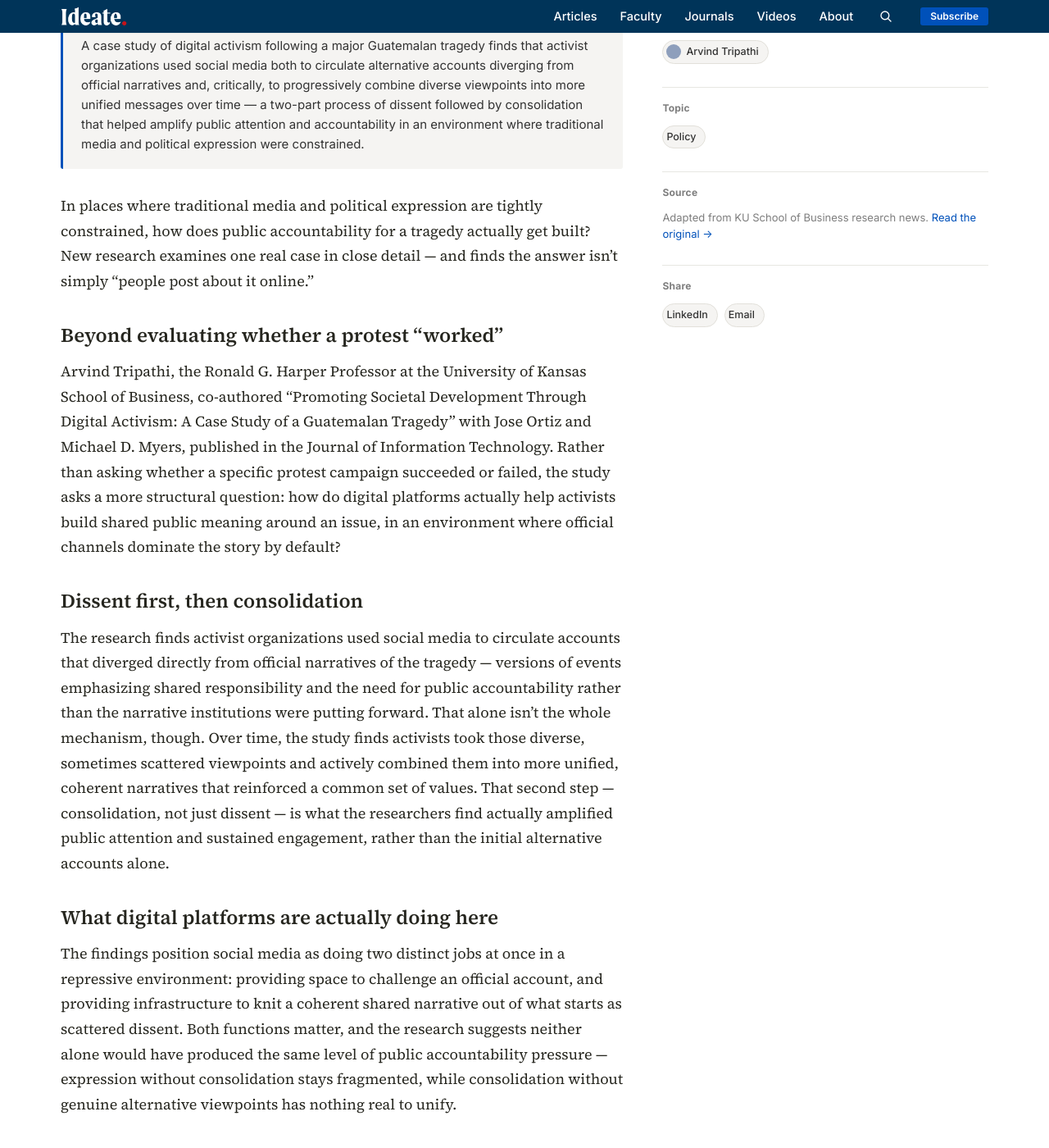
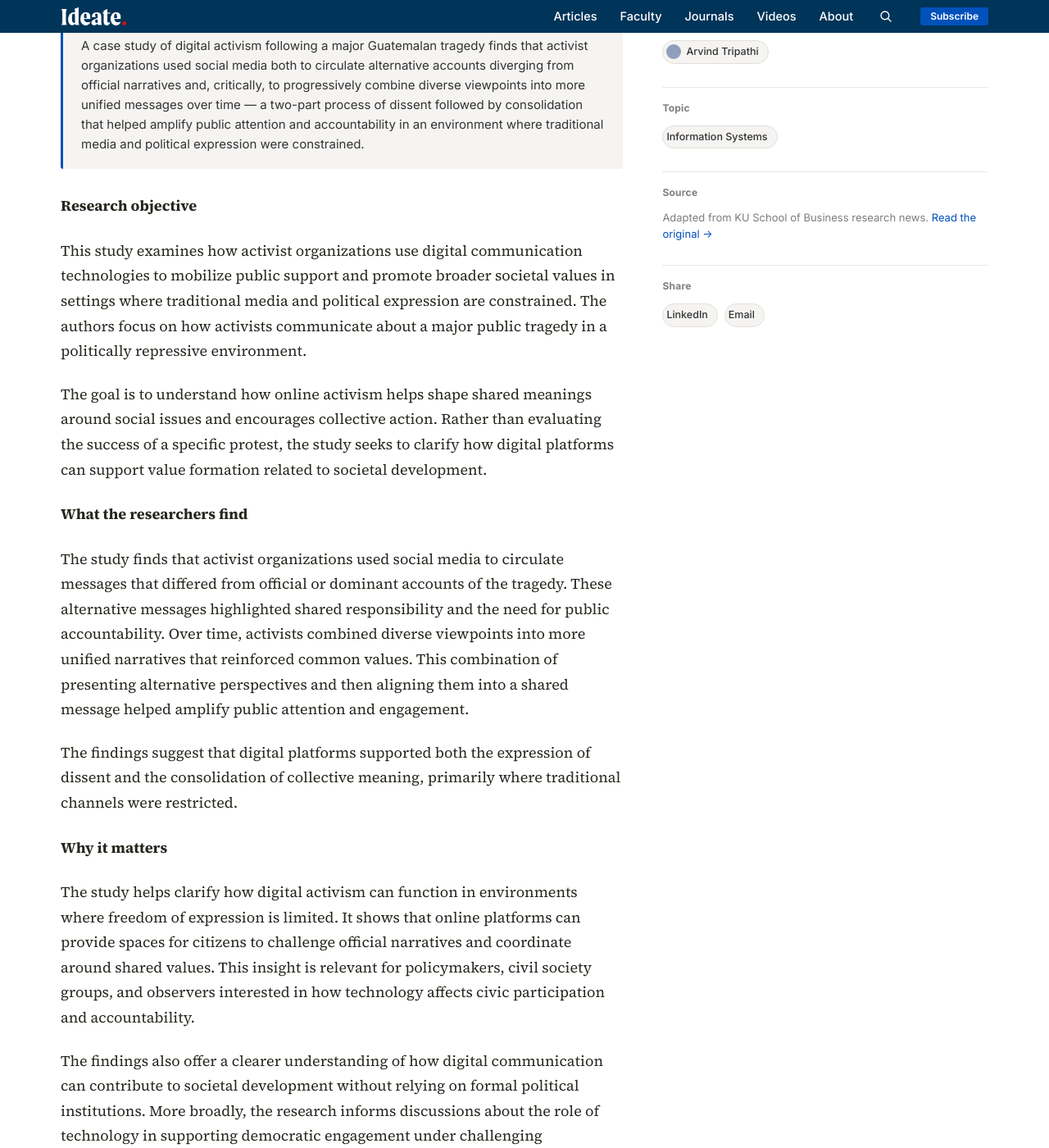
Before and after one commit to KUBschool/ideate, a Jekyll site: the page built from _articles/2025-10-13-digital-activism-guatemala.md, in a window 1280 px wide and 1400 px high, scrolled down 955 px. Shown: the whole window at 82% size. Built offline with Jekyll 4.4.1, drawn with Linux system fonts in a browser that asks for light colours; some of the changed text lies outside the part shown.

Commit message:
Update Article “2025-10-13-digital-activism-guatemala”

```diff
--- a/_articles/2025-10-13-digital-activism-guatemala.md
+++ b/_articles/2025-10-13-digital-activism-guatemala.md
@@ -1,39 +1,41 @@
 ---
-title: "How digital activism builds shared meaning when official channels can't be trusted"
-dek: "A case study of a Guatemalan tragedy examines how activists used social media not just to dissent from an official account, but to gradually weave competing viewpoints into a unified, harder-to-dismiss public narrative."
-topic: policy
+title: How digital activism builds shared meaning when official channels can't
+  be trusted
+dek: A case study of a Guatemalan tragedy examines how activists used social
+  media not just to dissent from an official account, but to gradually weave
+  competing viewpoints into a unified, harder-to-dismiss public narrative.
+topic: information-systems
 faculty:
   - arvind-tripathi
-byline: "Arvind Tripathi"
-date: 2025-10-13
+byline: Arvind Tripathi
+date: 2025-09-27
 image_tint: steam
 featured: false
-source_url: "https://business.ku.edu/research-and-faculty/analytics-information-operations/research-insights"
-answer_box: >-
-  A case study of digital activism following a major Guatemalan tragedy
-  finds that activist organizations used social media both to circulate
-  alternative accounts diverging from official narratives and,
-  critically, to progressively combine diverse viewpoints into more
-  unified messages over time — a two-part process of dissent followed
-  by consolidation that helped amplify public attention and
-  accountability in an environment where traditional media and
-  political expression were constrained.
+source_url: https://business.ku.edu/research-and-faculty/analytics-information-operations/research-insights
+answer_box: A case study of digital activism following a major Guatemalan
+  tragedy finds that activist organizations used social media both to circulate
+  alternative accounts diverging from official narratives and, critically, to
+  progressively combine diverse viewpoints into more unified messages over time
+  — a two-part process of dissent followed by consolidation that helped amplify
+  public attention and accountability in an environment where traditional media
+  and political expression were constrained.
+journal: Journal of Information Technology
+journal_url: https://journals.sagepub.com/doi/epub/10.1177/02683962251380597
 ---
+#### Research objective
 
-In places where traditional media and political expression are tightly constrained, how does public accountability for a tragedy actually get built? New research examines one real case in close detail — and finds the answer isn't simply "people post about it online."
+This study examines how activist organizations use digital communication technologies to mobilize public support and promote broader societal values in settings where traditional media and political expression are constrained. The authors focus on how activists communicate about a major public tragedy in a politically repressive environment.
 
-## Beyond evaluating whether a protest "worked"
+The goal is to understand how online activism helps shape shared meanings around social issues and encourages collective action. Rather than evaluating the success of a specific protest, the study seeks to clarify how digital platforms can support value formation related to societal development.
 
-Arvind Tripathi, the Ronald G. Harper Professor at the University of Kansas School of Business, co-authored "Promoting Societal Development Through Digital Activism: A Case Study of a Guatemalan Tragedy" with Jose Ortiz and Michael D. Myers, published in the Journal of Information Technology. Rather than asking whether a specific protest campaign succeeded or failed, the study asks a more structural question: how do digital platforms actually help activists build shared public meaning around an issue, in an environment where official channels dominate the story by default?
+#### What the researchers find
 
-## Dissent first, then consolidation
+The study finds that activist organizations used social media to circulate messages that differed from official or dominant accounts of the tragedy. These alternative messages highlighted shared responsibility and the need for public accountability. Over time, activists combined diverse viewpoints into more unified narratives that reinforced common values. This combination of presenting alternative perspectives and then aligning them into a shared message helped amplify public attention and engagement.
 
-The research finds activist organizations used social media to circulate accounts that diverged directly from official narratives of the tragedy — versions of events emphasizing shared responsibility and the need for public accountability rather than the narrative institutions were putting forward. That alone isn't the whole mechanism, though. Over time, the study finds activists took those diverse, sometimes scattered viewpoints and actively combined them into more unified, coherent narratives that reinforced a common set of values. That second step — consolidation, not just dissent — is what the researchers find actually amplified public attention and sustained engagement, rather than the initial alternative accounts alone.
+The findings suggest that digital platforms supported both the expression of dissent and the consolidation of collective meaning, primarily where traditional channels were restricted.
 
-## What digital platforms are actually doing here
+#### Why it matters
 
-The findings position social media as doing two distinct jobs at once in a repressive environment: providing space to challenge an official account, and providing infrastructure to knit a coherent shared narrative out of what starts as scattered dissent. Both functions matter, and the research suggests neither alone would have produced the same level of public accountability pressure — expression without consolidation stays fragmented, while consolidation without genuine alternative viewpoints has nothing real to unify.
+The study helps clarify how digital activism can function in environments where freedom of expression is limited. It shows that online platforms can provide spaces for citizens to challenge official narratives and coordinate around shared values. This insight is relevant for policymakers, civil society groups, and observers interested in how technology affects civic participation and accountability.
 
-## Civic engagement without formal institutions
-
-More broadly, the study offers a grounded account of how societal development and public accountability can advance through digital activism even when the formal political institutions that would normally carry that role are constrained or unavailable. For policymakers, civil society organizations, and researchers studying civic participation under authoritarian or restrictive conditions, the case offers a concrete, close-up example of the mechanism — not just the outcome — behind how online platforms can support democratic engagement when the usual channels for it are closed off.
+The findings also offer a clearer understanding of how digital communication can contribute to societal development without relying on formal political institutions. More broadly, the research informs discussions about the role of technology in supporting democratic engagement under challenging conditions.
```
